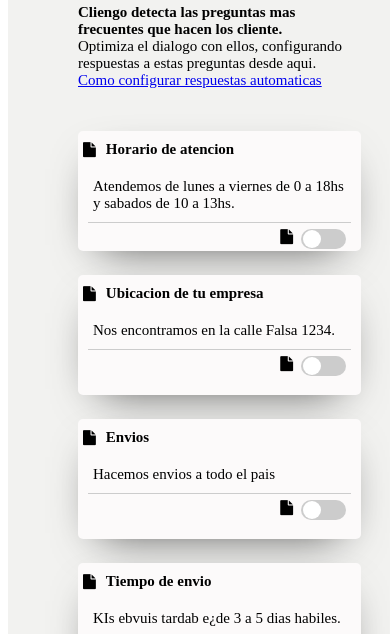
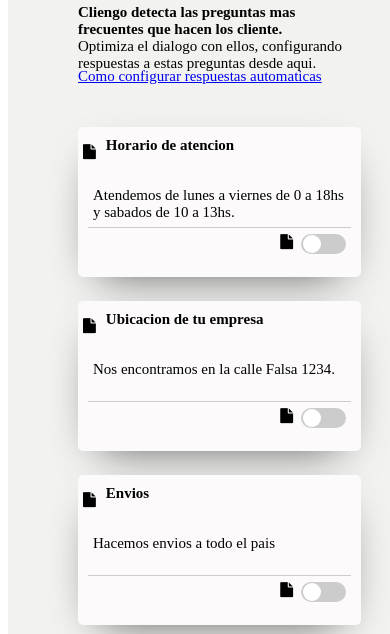
Before and after one commit to Alvacampos/cliengo-layout, a plain HTML site: page index.html in a window 390 px wide. Shown: the part 152-786 px from the top of the page. Drawn offline with Linux system fonts and the light colour scheme.

Commit message:
text content fixed, standard height for textbox set

```diff
--- a/index.css
+++ b/index.css
@@ -23,13 +23,7 @@ div {
 
 .board p {
   margin: 0;
-}
-
-.box-container {
-  margin-top: 30px;
-  display: inline-flex;
-  flex-wrap: wrap;
-  width: 80vw;
+  height: 30px;
 }
 
 .box {
@@ -45,6 +39,13 @@ div {
   -webkit-box-shadow: 0px 16px 46px -22px rgba(0, 0, 0, 0.75);
   -moz-box-shadow: 0px 16px 46px -22px rgba(0, 0, 0, 0.75);
   box-shadow: 0px 16px 46px -22px rgba(0, 0, 0, 0.75);
+}
+
+.box-container {
+  margin-top: 30px;
+  display: inline-flex;
+  flex-wrap: wrap;
+  width: 80vw;
 }
 
 .box .title {
@@ -138,7 +139,7 @@ input:checked + .slider:before {
 @media only screen and (max-width: 1100px) {
   .box {
     width: 300px;
-    height: 120px;
+    height: 150px;
   }
   hr {
     margin: 5px;
--- a/index.html
+++ b/index.html
@@ -61,7 +61,7 @@
           <i class="fa fa-file"></i>
           <p>Tiempo de envio</p>
         </div>
-        <p>KIs ebvuis tardab e¿de 3 a 5 dias habiles.</p>
+        <p>Los envios tardan de 3 a 5 dias habiles.</p>
         <hr>
         <label class="switch">
           <input type="checkbox">
```
